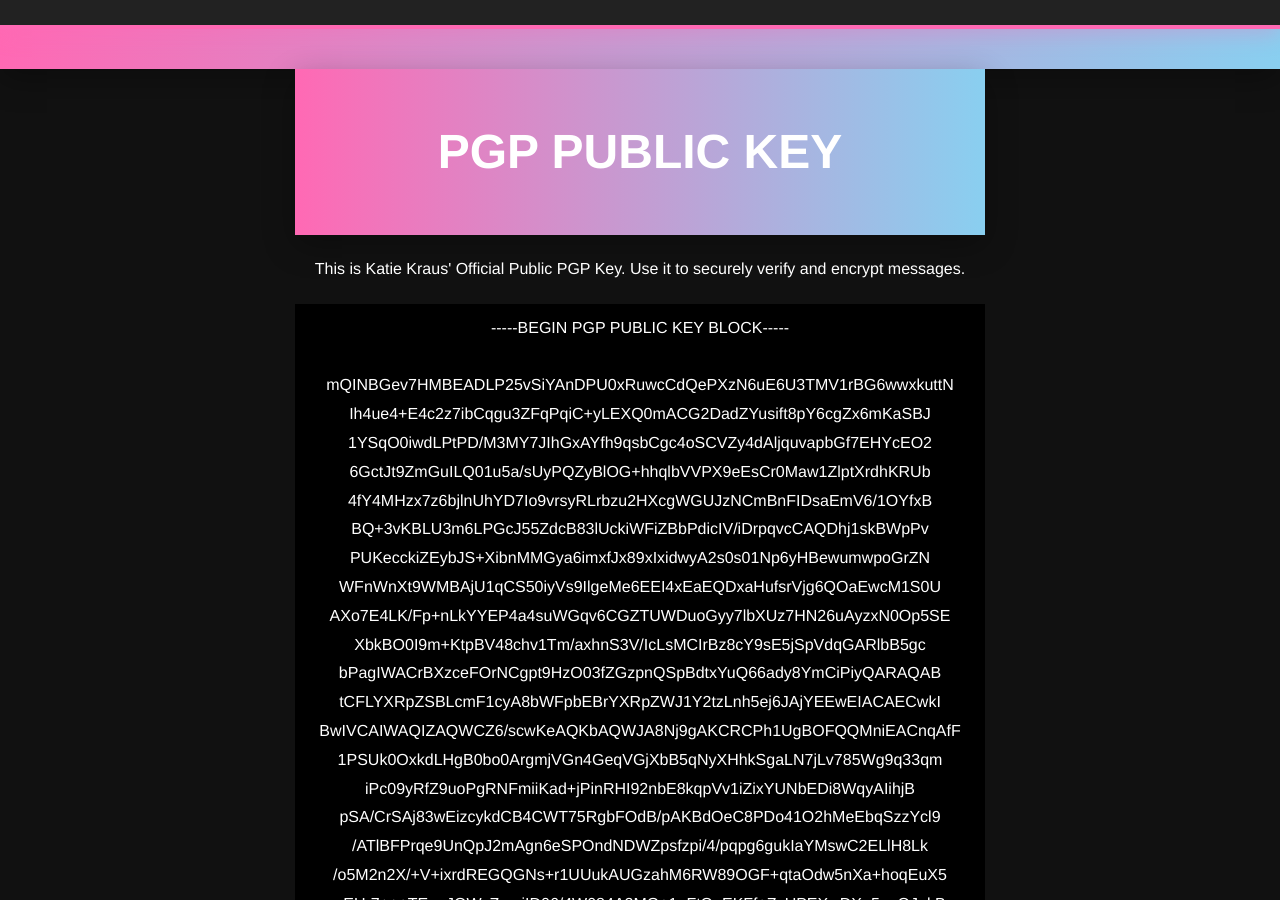
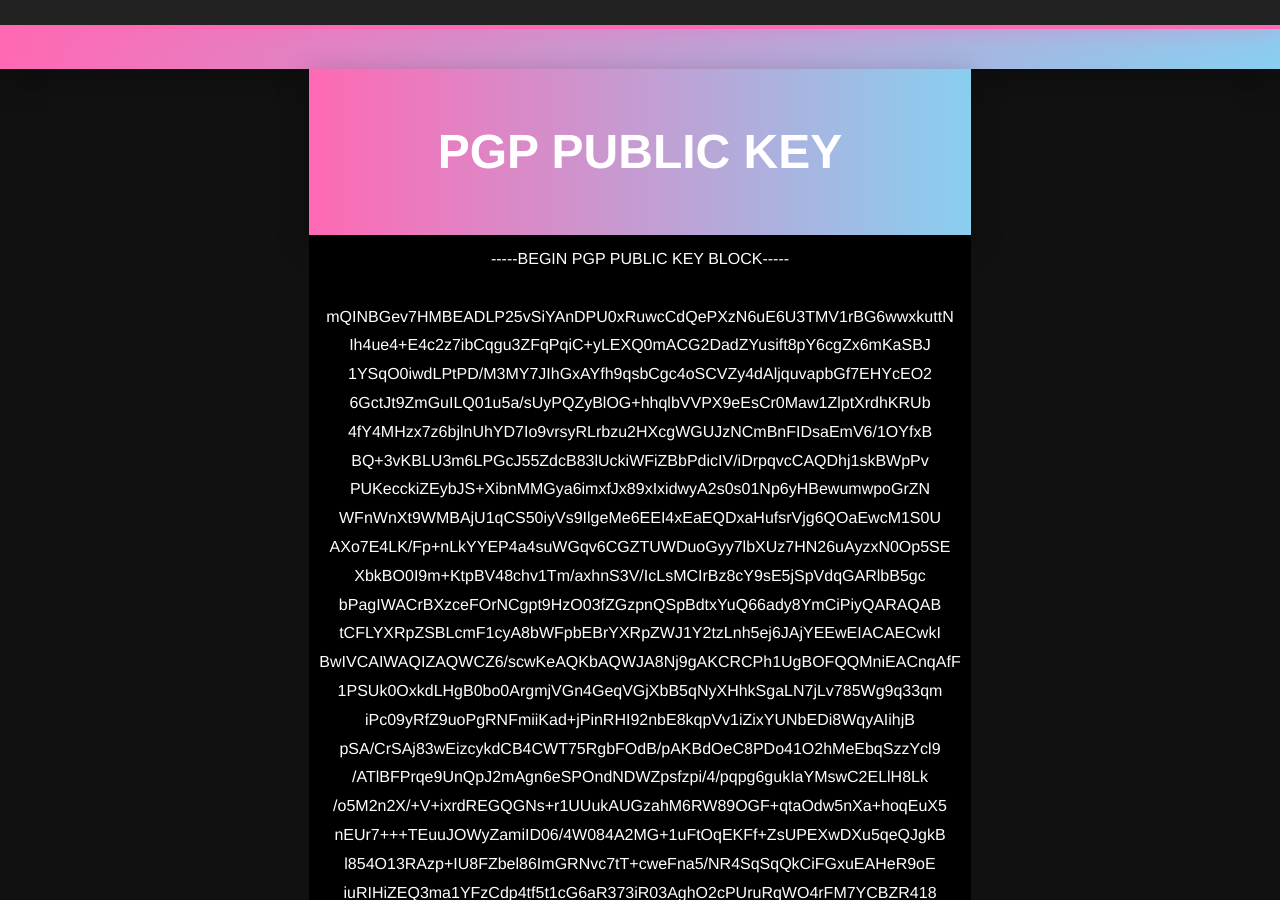
Before and after one commit to katiebucks/katiebucks.xyz, a Jekyll site: the page built from PGP.html, in a window 1280 px wide and 900 px high, scrolled down 499 px. Built offline with Jekyll 4.4.1, drawn with Linux system fonts in a browser that asks for light colours.

Commit message:
Update PGP.html

```diff
--- a/PGP.html
+++ b/PGP.html
@@ -7,10 +7,6 @@ description: "Katie Kraus' official PGP key for secure communications."
 <header>
     <h1>PGP Public Key</h1>
 </header>
-
-<section class="pgp-container">
-    <p>This is Katie Kraus' Official Public PGP Key. Use it to securely verify and encrypt messages.</p>
-</section>
 
 <section class="pgp-key">
     <pre>
```
